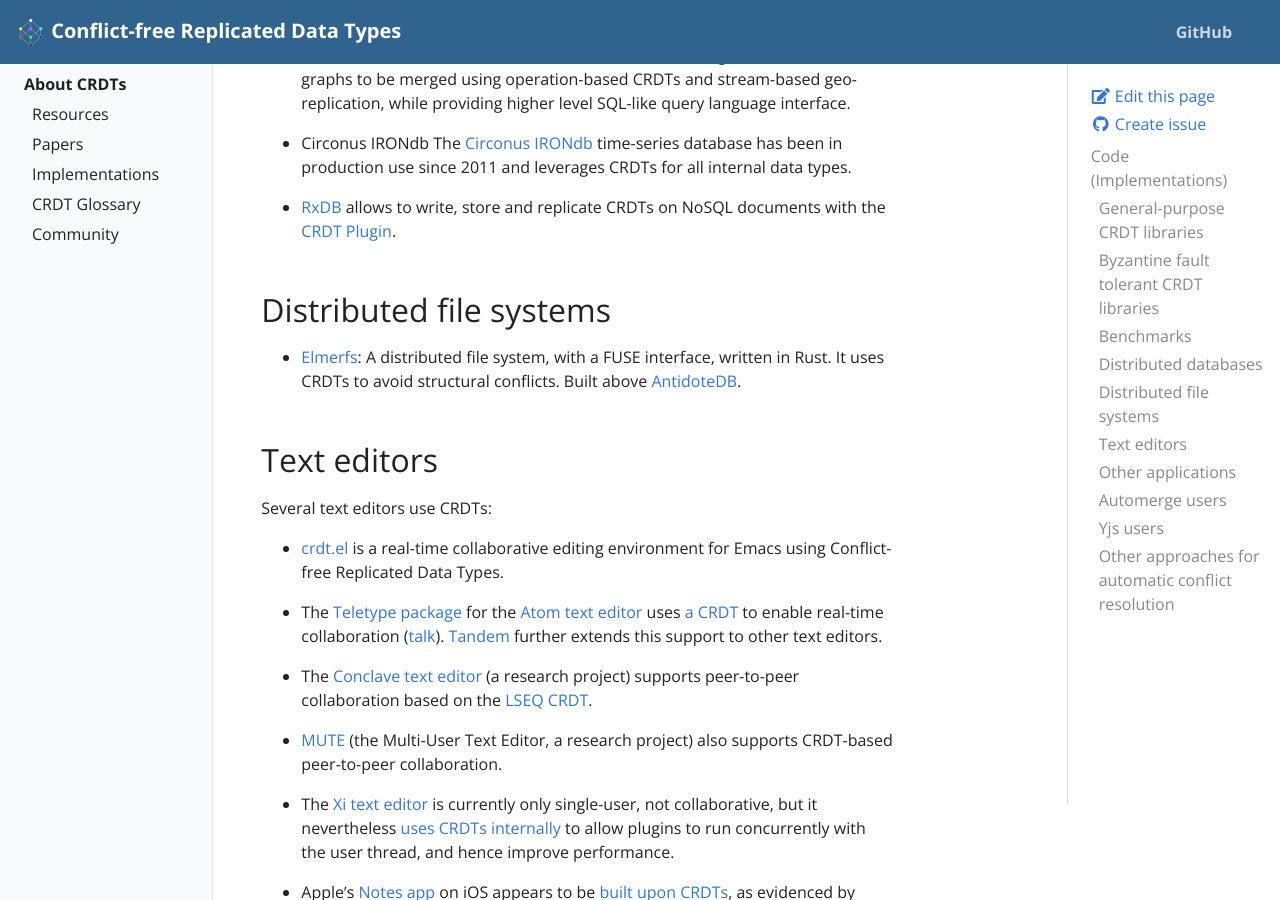
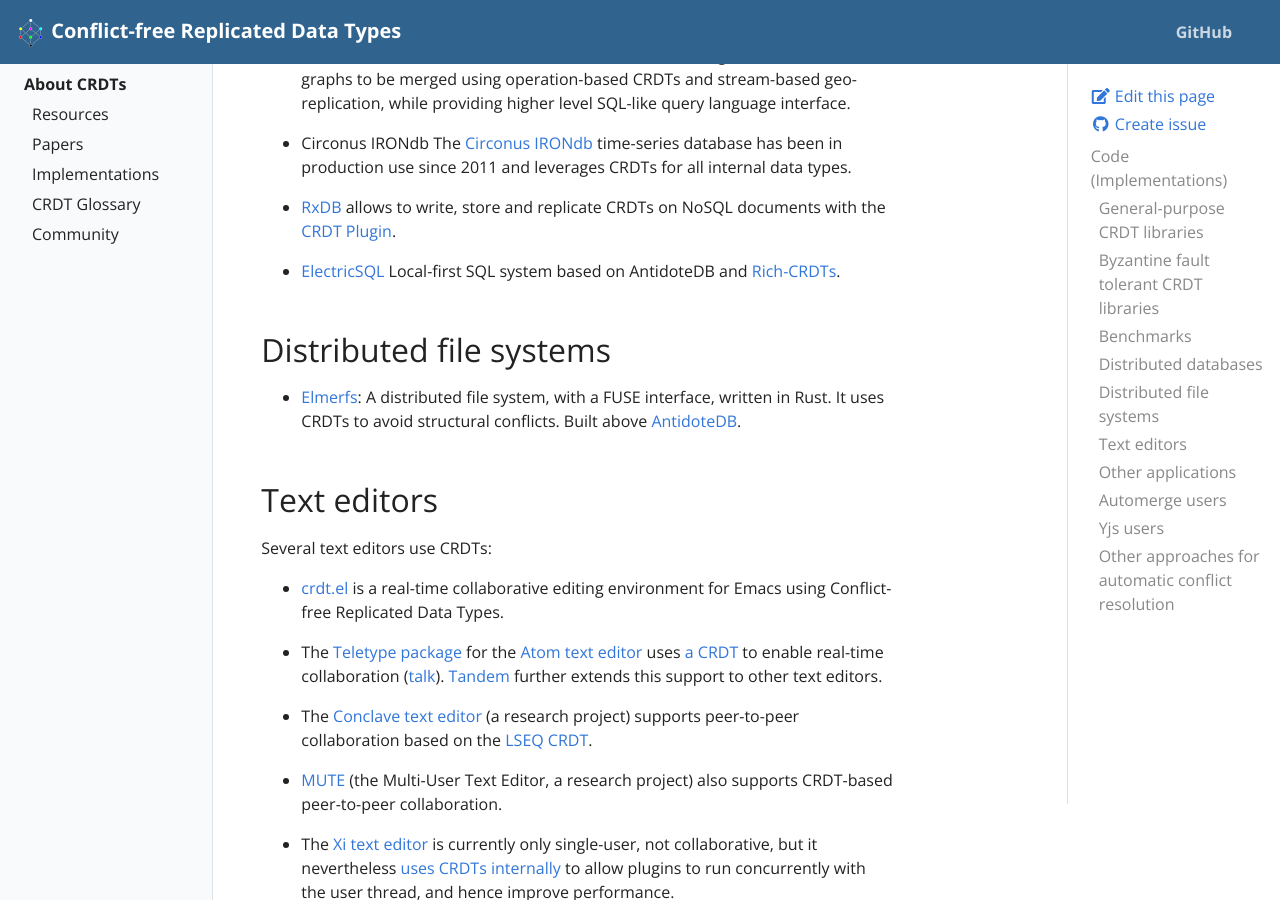
Before and after one commit to ept/crdt-website, a Jekyll site: the page built from pages/implementations.md, in a window 1280 px wide and 900 px high, scrolled down 2514 px. Built offline with Jekyll 4.4.1, drawn with Linux system fonts in a browser that asks for light colours.

Commit message:
implementations: add ElectricSQL to Distributed Databases.
E.g. see:

- https://electric-sql.com/docs/reference/consistency
- https://github.com/electric-sql

For context.

```diff
--- a/pages/implementations.md
+++ b/pages/implementations.md
@@ -152,6 +152,10 @@ Several distributed databases also have built-in support for CRDTs:
   allows to write, store and replicate CRDTs
   on NoSQL documents with the [CRDT Plugin](https://rxdb.info/crdt.html).
 
+* [ElectricSQL](https://electric-sql.com)
+  Local-first SQL system based on AntidoteDB and
+  [Rich-CRDTs](https://electric-sql.com/blog/2022/05/03/introducing-rich-crdts).
+
 ## Distributed file systems
 
 * [Elmerfs](https://github.com/scality/elmerfs): A distributed file system, with a FUSE interface, written in Rust.  It uses CRDTs to avoid structural conflicts.  Built above [AntidoteDB](https://www.antidotedb.eu/).
```
